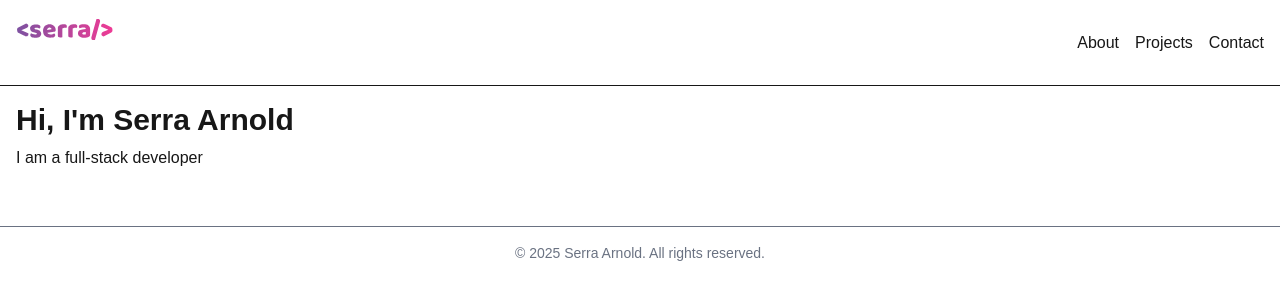
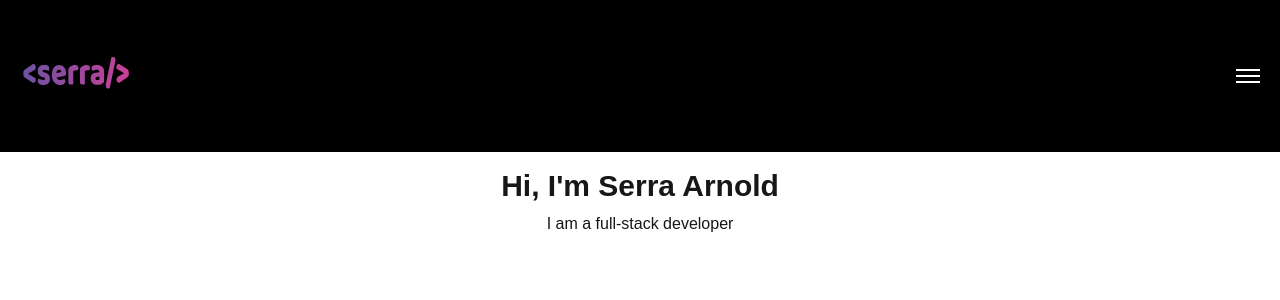
Before and after one commit to sermarno/Portfolio, a Next.js app: page / in a window 1280 px wide. Shown: the top 300 px of the page. Built offline with nearby package versions, Linux system fonts and the light colour scheme.

Commit message:
Created toggle menu

```diff
--- a/src/app/layout.tsx
+++ b/src/app/layout.tsx
@@ -1,7 +1,7 @@
 import "@/styles/globals.css";
 import { ReactNode } from "react";
 import Header from "@/components/Header";
-import Footer from "@/components/Footer";
+// import Footer from "@/components/Footer";
 
 export const metadata = {
   title: "My Portfolio",
@@ -14,7 +14,6 @@ export default function RootLayout({ children }: { children: ReactNode }) {
       <body className="bg-white text-gray-900">
         <Header />
         <main className="p-4">{children}</main>
-        <Footer />
       </body>
     </html>
   );
--- a/src/app/page.tsx
+++ b/src/app/page.tsx
@@ -2,8 +2,8 @@
 export default function HomePage() {
   return (
     <section>
-      <h1 className="text-3xl font-bold">Hi, I'm Serra Arnold</h1>
-      <p className="mt-2">I am a full-stack developer</p>
+      <h1 className="text-3xl text-center font-bold">Hi, I'm Serra Arnold</h1>
+      <p className="mt-2 text-center">I am a full-stack developer</p>
     </section>
   );
 }
--- a/src/components/Header.tsx
+++ b/src/components/Header.tsx
@@ -1,9 +1,16 @@
+"use client";
+
 import Link from "next/link";
+// importing icon.svg - Created with Adobe Illustrator :)
 import Image from "next/image";
+import { useState } from "react";
 
 export default function Header() {
+  // for toggle dropdown menu
+  const [isOpen, setIsOpen] = useState(false);
+
   return (
-    <header className="p-4 border-b flex justify-between items-center">
+    <header className="p-4 flex justify-between items-center bg-black text-white relative z-50">
       <Link href="/">
         <Image
           src="/icon.svg"
@@ -12,10 +19,66 @@ export default function Header() {
           height={50}
         />
       </Link>
-      <nav className="space-x-4">
-        <Link href="/about">About</Link>
-        <Link href="/projects">Projects</Link>
-        <Link href="/contact">Contact</Link>
+
+      {/* Hamburger Icon - transforms to x when clicked */}
+      <button
+        className="flex flex-col justify-center items-center space-y-1 w-8 h-8"
+        onClick={() => setIsOpen(!isOpen)}
+        aria-label="Toggle menu"
+      >
+        <span
+          className={`block w-6 h-0.5 bg-white transform transition duration-300 ${
+            isOpen ? "rotate-45 translate-y-1.5" : ""
+          }`}
+        />
+        <span
+          className={`block w-6 h-0.5 bg-white transition duration-300 ${
+            isOpen ? "opacity-0" : ""
+          }`}
+        />
+        <span
+          className={`block w-6 h-0.5 bg-white transform transition duration-300 ${
+            isOpen ? "-rotate-45 -translate-y-1.5" : ""
+          }`}
+        />
+      </button>
+
+      {/* Mobile Dropdown Menu */}
+      <nav
+        className={`absolute top-full right-4 mt-2 bg-gray-900 border border-gray-700 rounded-lg shadow-md flex flex-col items-start p-4 space-y-2 transition-all duration-300 ${
+          isOpen
+            ? "opacity-100 pointer-events-auto"
+            : "opacity-0 pointer-events-none"
+        }`}
+      >
+        <Link
+          href="/"
+          onClick={() => setIsOpen(false)}
+          className="hover:underline"
+        >
+          Home
+        </Link>
+        <Link
+          href="/about"
+          onClick={() => setIsOpen(false)}
+          className="hover:underline"
+        >
+          About
+        </Link>
+        <Link
+          href="/projects"
+          onClick={() => setIsOpen(false)}
+          className="hover:underline"
+        >
+          Projects
+        </Link>
+        <Link
+          href="/contact"
+          onClick={() => setIsOpen(false)}
+          className="hover:underline"
+        >
+          Contact
+        </Link>
       </nav>
     </header>
   );
```
Also changed, not shown: public/icon.svg.
